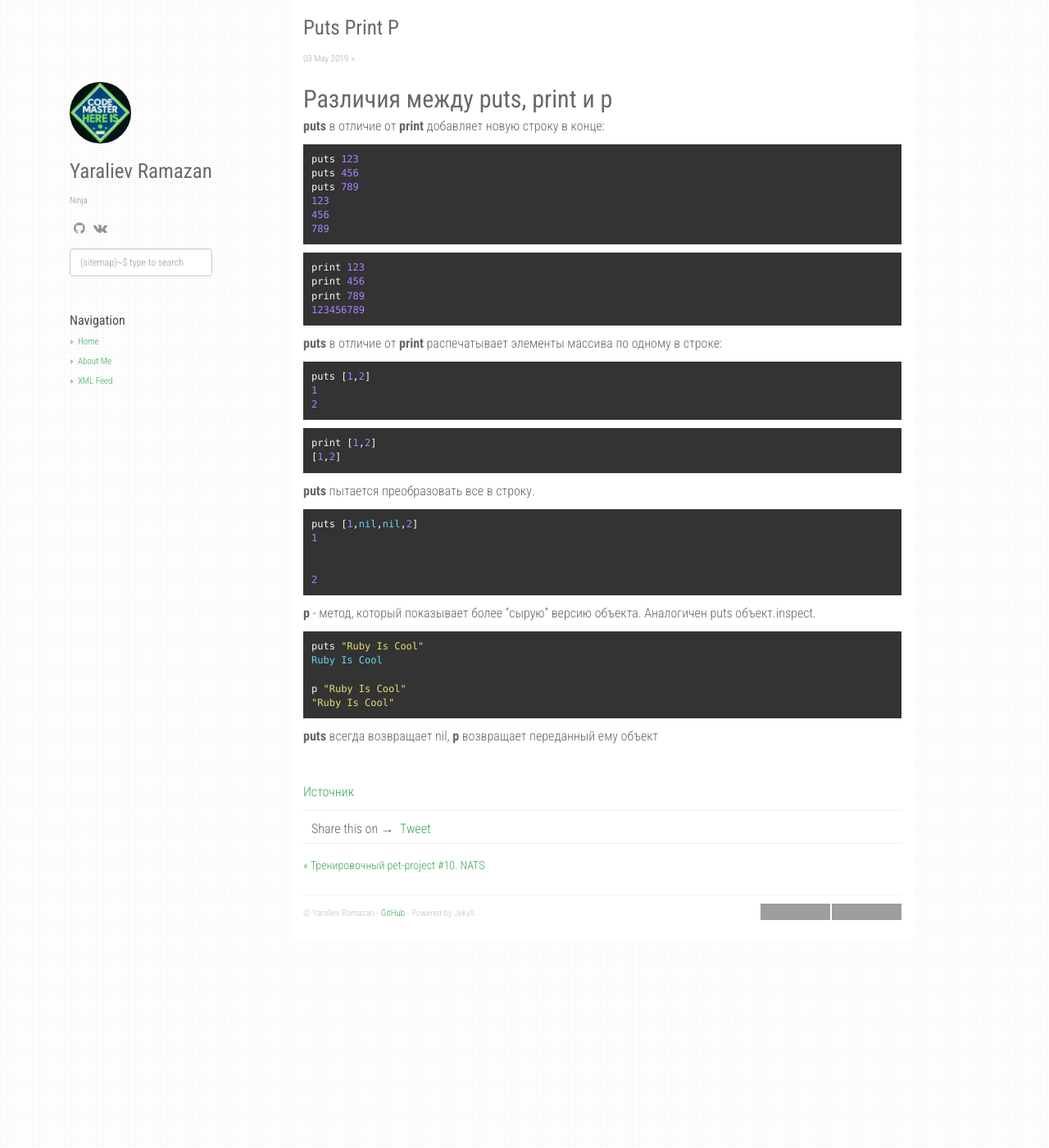
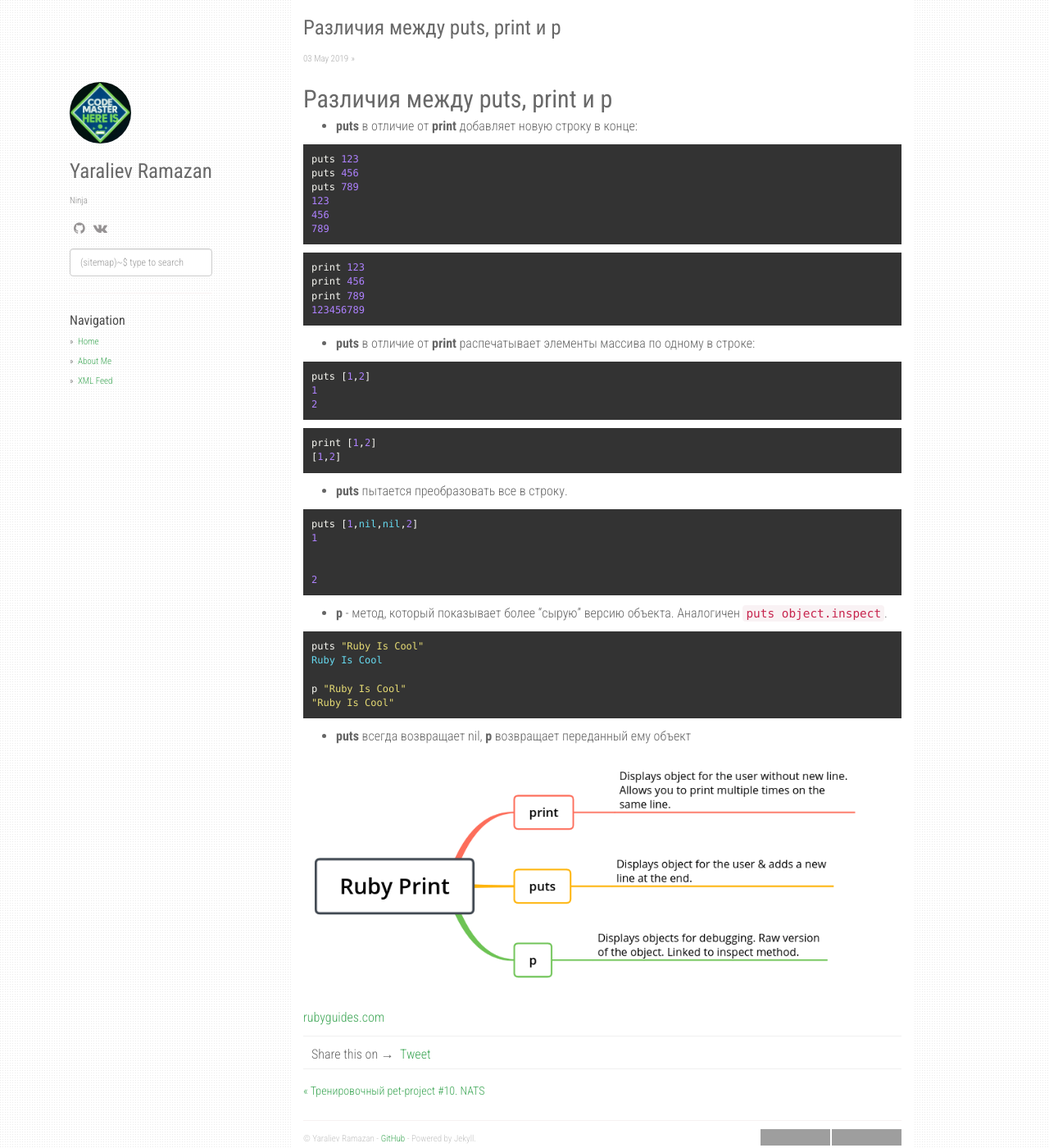
Before and after one commit to orion122/orion1222.github.io, a Jekyll site: the page built from _posts/2019-05-03-puts-print-p.md, in a window 1280 px wide and 1400 px high. Shown: the whole window at 82% size. Built offline with Jekyll 4.4.1, drawn with Linux system fonts in a browser that asks for light colours; nearby versions of some CDN libraries; our own code applies the rules of GitHub Pages for plain Markdown files; comment, search, counter and statistics services are not loaded; grey boxes are pictures that could not be loaded.

Commit message:
edit post

```diff
--- a/_posts/2019-05-03-puts-print-p.md
+++ b/_posts/2019-05-03-puts-print-p.md
@@ -1,9 +1,11 @@
 ---
 published: true
+layout: post
+title: 'Различия между puts, print и p'
 ---
 ## Различия между puts, print и p
 
-**puts** в отличие от **print** добавляет новую строку в конце:
+- **puts** в отличие от **print** добавляет новую строку в конце:
 {% highlight ruby %}
 puts 123
 puts 456
@@ -21,7 +23,7 @@ print 789
 {% endhighlight %}
 
 
-**puts** в отличие от **print** распечатывает элементы массива по одному в строке:
+- **puts** в отличие от **print** распечатывает элементы массива по одному в строке:
 {% highlight ruby %}
 puts [1,2]
 1
@@ -34,7 +36,7 @@ print [1,2]
 {% endhighlight %}
 
 
-**puts** пытается преобразовать все в строку.
+- **puts** пытается преобразовать все в строку.
 {% highlight ruby %}
 puts [1,nil,nil,2]
 1
@@ -44,7 +46,7 @@ puts [1,nil,nil,2]
 {% endhighlight %}
 
 
-**p** - метод, который показывает более "сырую" версию объекта. Аналогичен puts объект.inspect.
+- **p** - метод, который показывает более "сырую" версию объекта. Аналогичен `puts object.inspect`.
 {% highlight ruby %}
 puts "Ruby Is Cool"
 Ruby Is Cool
@@ -54,8 +56,8 @@ p "Ruby Is Cool"
 {% endhighlight %}
 
 
-**puts** всегда возвращает nil, **p** возвращает переданный ему объект
+- **puts** всегда возвращает nil, **p** возвращает переданный ему объект
 
-![]({{site.baseurl}}/https://i2.wp.com/www.rubyguides.com/wp-content/uploads/2018/10/ruby-print-puts-mindmap.png?w=891&ssl=1)
+![ruby-print-puts-p-mindmap]({{site.baseurl}}/assets/ruby-print-puts-mindmap.png)
 
-[Источник](https://www.rubyguides.com/2018/10/puts-vs-print/ "rubyguides.com")
+[rubyguides.com](https://www.rubyguides.com/2018/10/puts-vs-print/ "Источник")
```
